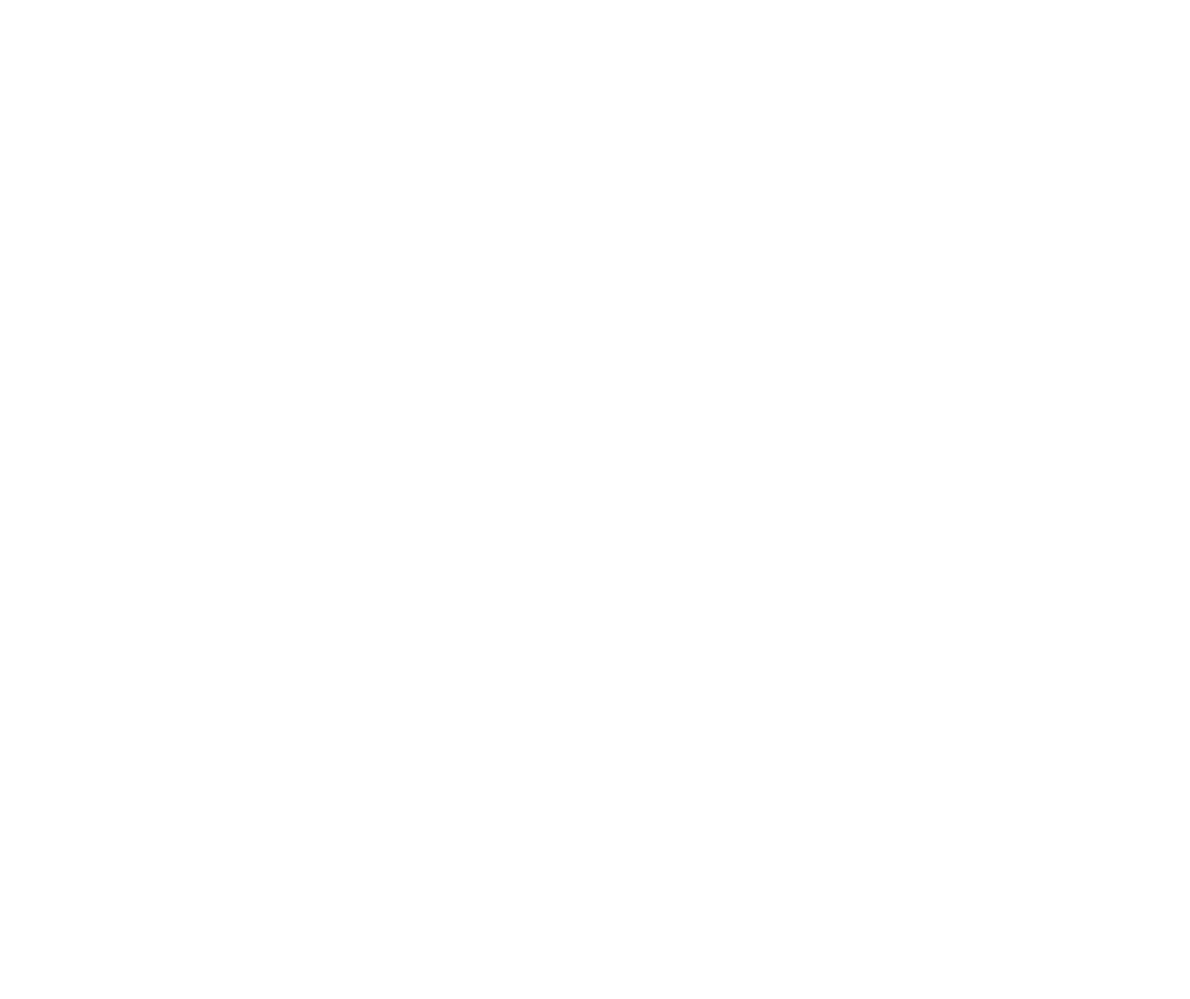
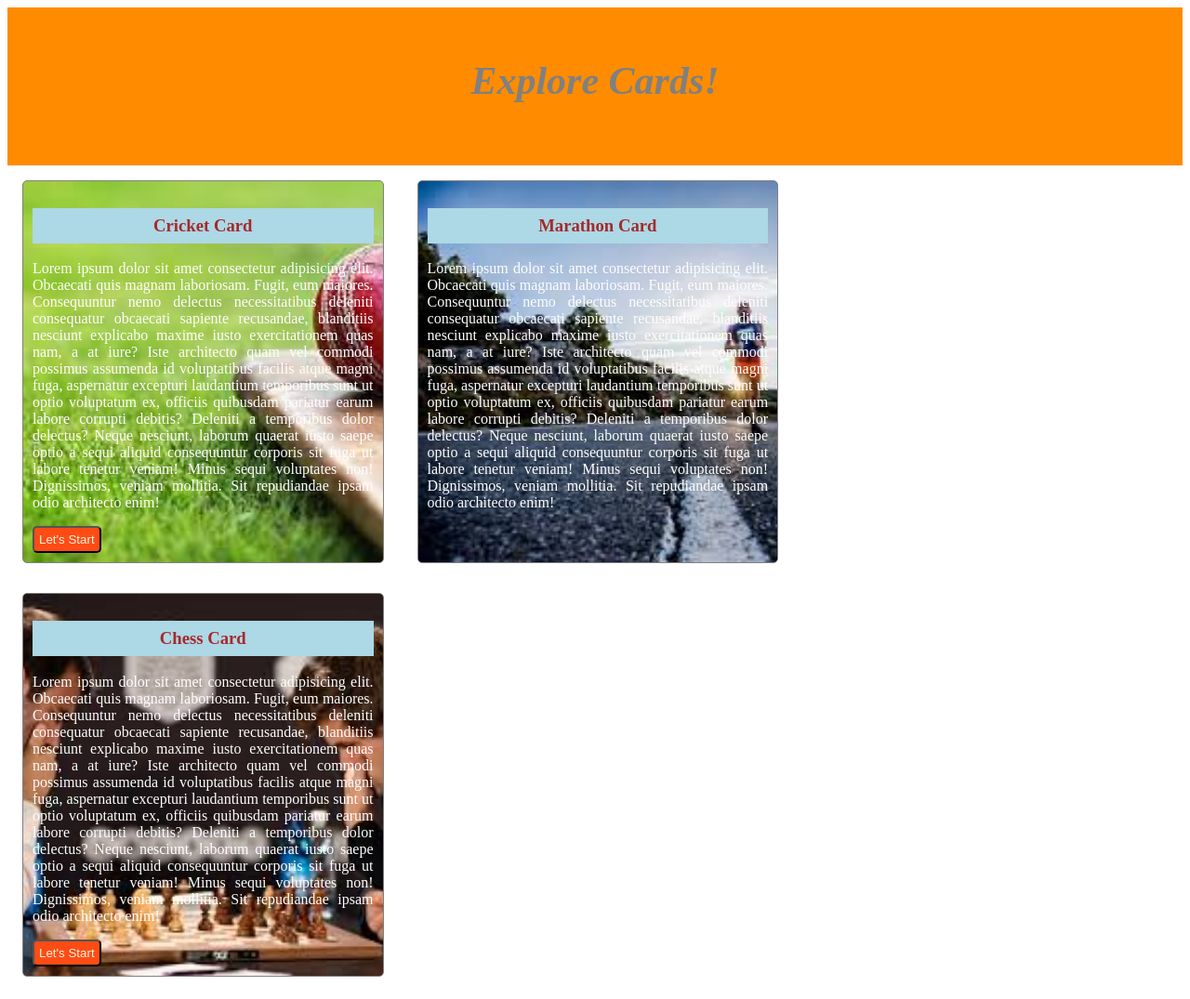
Before and after one commit to SM-Saim/my-simple-website, a plain HTML site: page index.html in a window 1280 px wide. Shown: the whole page at 93% size. Before the commit the page ends 800 px from the top, so only its background shows below. Drawn offline with Linux system fonts and the light colour scheme.

Commit message:
css file added

```diff
--- a/index.html
+++ b/index.html
@@ -3,7 +3,66 @@
   <head>
     <meta charset="UTF-8" />
     <meta name="viewport" content="width=device-width, initial-scale=1.0" />
-    <title>My First Simplr Website</title>
+    <title>Practice 6</title>
+    <link rel="stylesheet" href="style.css" />
   </head>
-  <body></body>
+  <body>
+    <header>
+      <h2>Explore Cards!</h2>
+    </header>
+    <div class="div1" id="id1">
+      <h3>Cricket Card</h3>
+      <p>
+        Lorem ipsum dolor sit amet consectetur adipisicing elit. Obcaecati quis
+        magnam laboriosam. Fugit, eum maiores. Consequuntur nemo delectus
+        necessitatibus deleniti consequatur obcaecati sapiente recusandae,
+        blanditiis nesciunt explicabo maxime iusto exercitationem quas nam, a at
+        iure? Iste architecto quam vel commodi possimus assumenda id
+        voluptatibus facilis atque magni fuga, aspernatur excepturi laudantium
+        temporibus sunt ut optio voluptatum ex, officiis quibusdam pariatur
+        earum labore corrupti debitis? Deleniti a temporibus dolor delectus?
+        Neque nesciunt, laborum quaerat iusto saepe optio a sequi aliquid
+        consequuntur corporis sit fuga ut labore tenetur veniam! Minus sequi
+        voluptates non! Dignissimos, veniam mollitia. Sit repudiandae ipsam odio
+        architecto enim!
+      </p>
+      <button>Let's Start</button>
+    </div>
+    <div class="div1" id="id2">
+      <h3>Marathon Card</h3>
+      <p>
+        Lorem ipsum dolor sit amet consectetur adipisicing elit. Obcaecati quis
+        magnam laboriosam. Fugit, eum maiores. Consequuntur nemo delectus
+        necessitatibus deleniti consequatur obcaecati sapiente recusandae,
+        blanditiis nesciunt explicabo maxime iusto exercitationem quas nam, a at
+        iure? Iste architecto quam vel commodi possimus assumenda id
+        voluptatibus facilis atque magni fuga, aspernatur excepturi laudantium
+        temporibus sunt ut optio voluptatum ex, officiis quibusdam pariatur
+        earum labore corrupti debitis? Deleniti a temporibus dolor delectus?
+        Neque nesciunt, laborum quaerat iusto saepe optio a sequi aliquid
+        consequuntur corporis sit fuga ut labore tenetur veniam! Minus sequi
+        voluptates non! Dignissimos, veniam mollitia. Sit repudiandae ipsam odio
+        architecto enim!
+      </p>
+      <button id="display">Let's Start</button>
+    </div>
+    <div class="div1" id="id3">
+      <h3>Chess Card</h3>
+      <p>
+        Lorem ipsum dolor sit amet consectetur adipisicing elit. Obcaecati quis
+        magnam laboriosam. Fugit, eum maiores. Consequuntur nemo delectus
+        necessitatibus deleniti consequatur obcaecati sapiente recusandae,
+        blanditiis nesciunt explicabo maxime iusto exercitationem quas nam, a at
+        iure? Iste architecto quam vel commodi possimus assumenda id
+        voluptatibus facilis atque magni fuga, aspernatur excepturi laudantium
+        temporibus sunt ut optio voluptatum ex, officiis quibusdam pariatur
+        earum labore corrupti debitis? Deleniti a temporibus dolor delectus?
+        Neque nesciunt, laborum quaerat iusto saepe optio a sequi aliquid
+        consequuntur corporis sit fuga ut labore tenetur veniam! Minus sequi
+        voluptates non! Dignissimos, veniam mollitia. Sit repudiandae ipsam odio
+        architecto enim!
+      </p>
+      <button>Let's Start</button>
+    </div>
+  </body>
 </html>
--- /dev/null
+++ b/style.css
@@ -0,0 +1,52 @@
+header {
+  height: 150px;
+  background-color: darkorange;
+  color: grey;
+  font-size: 28px;
+  font-weight: 700;
+  font-style: italic;
+  text-align: center;
+  padding-top: 20px;
+}
+
+.div1 {
+  border: 1px solid gray;
+  margin: 16px;
+  padding: 10px;
+  display: inline-block;
+  width: 29%;
+  border-radius: 5px;
+  text-align: justify;
+  color: rgb(253, 253, 253);
+}
+h3 {
+  text-align: center;
+  height: 30px;
+  background-color: lightblue;
+  padding-top: 8px;
+  color: brown;
+}
+#id1 {
+  background-image: url(images/cricket.jpg);
+  background-size: cover;
+}
+#id2 {
+  background-image: url(images/marathon.jpg);
+  background-size: cover;
+}
+#id3 {
+  background-image: url(images/chess.jpg);
+  background-size: cover;
+  background-position: center;
+}
+button {
+  background-color: rgb(255, 76, 21);
+  color: beige;
+  padding: 5px;
+  border-radius: 5px;
+}
+
+#display {
+  /* display: none; */
+  visibility: hidden;
+}
```
Also changed, not shown: images/chess.jpg (added), images/cricket.jpg (added), images/marathon.jpg (added).
